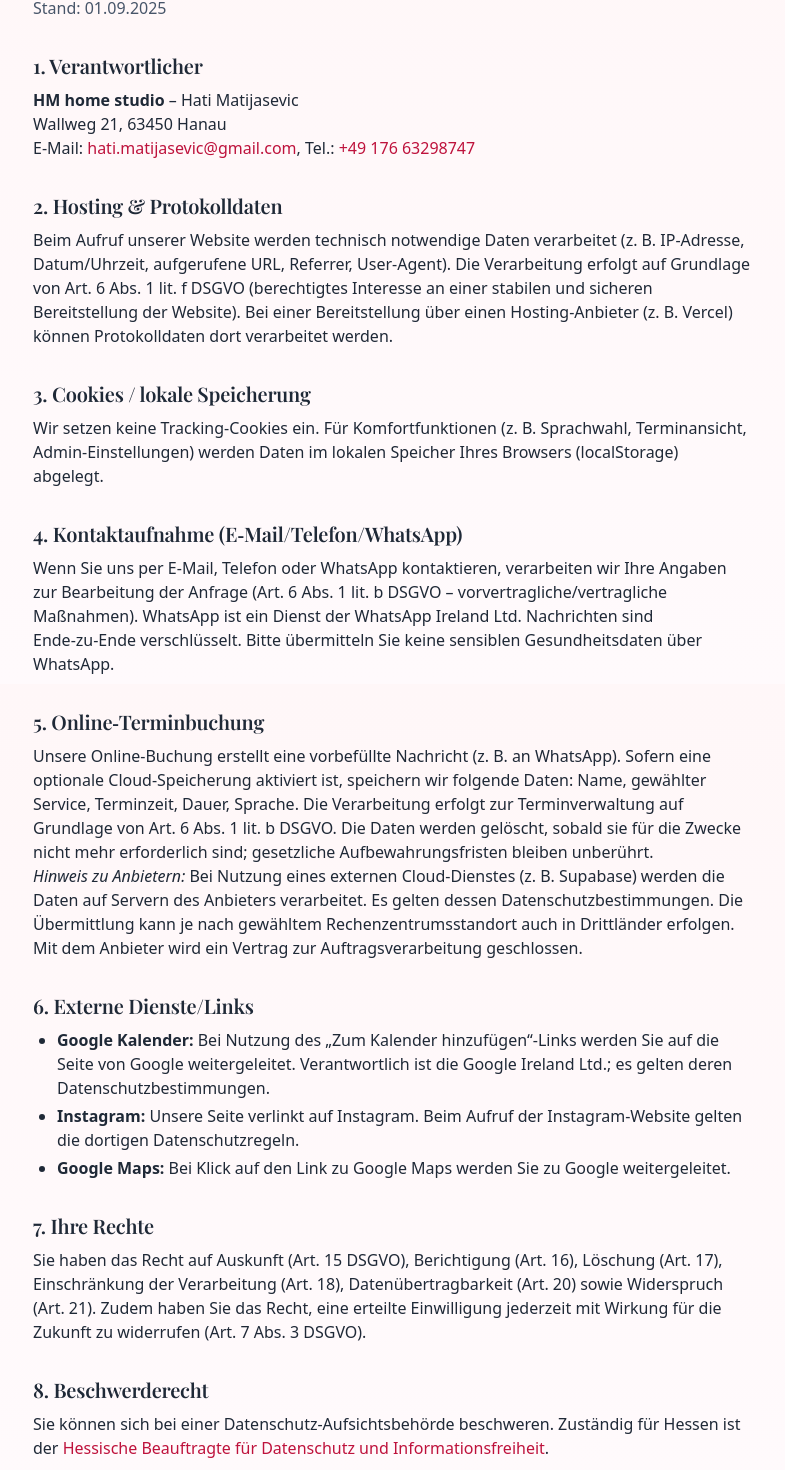
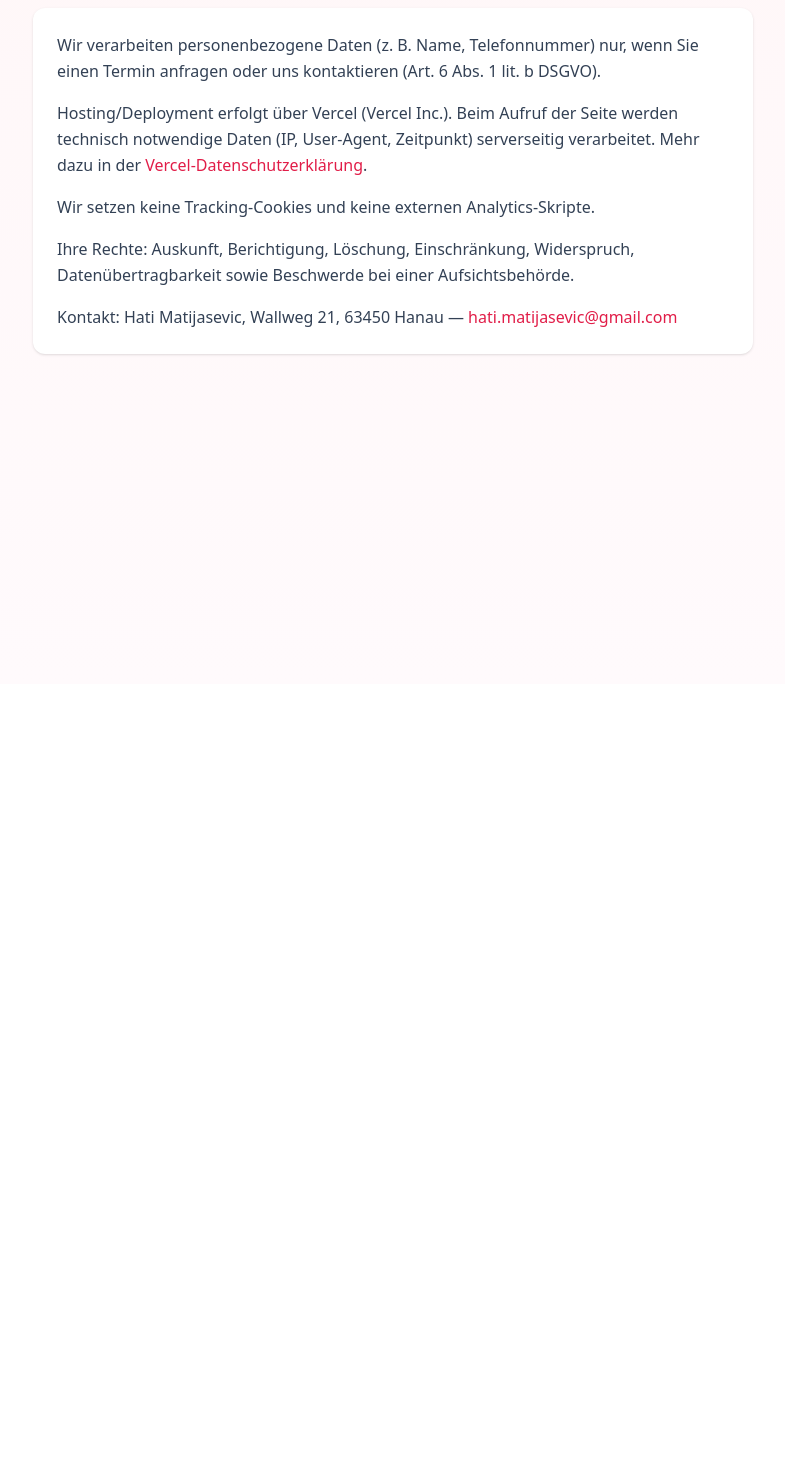
Before and after one commit to Keckec88/hm-home-studio-next, a Next.js app: page /datenschutz in a window 1280 px wide. Shown: the part 116-1586 px from the top of the page, without its empty margins (247-1032 px from the left). After the commit the page ends 800 px from the top, so only its background shows below. Built offline with nearby package versions, Linux system fonts and the light colour scheme.

Commit message:
Add Impressum & Datenschutz

```diff
--- a/app/datenschutz/page.jsx
+++ b/app/datenschutz/page.jsx
@@ -1,82 +1,32 @@
-export const metadata = {
-  title: "Datenschutzerklärung – HM home studio",
-  description: "Datenschutzinformationen gemäß DSGVO",
-};
+export const metadata = { title: "Datenschutz – HM home studio" };
 
-export default function DatenschutzPage(){
+export default function Datenschutz() {
   return (
-    <main className="mx-auto max-w-3xl px-6 py-16 space-y-8">
-      <header>
-        <h1 className="text-4xl font-semibold mb-2">Datenschutzerklärung</h1>
-        <p className="text-slate-600">Stand: 01.09.2025</p>
-      </header>
-
-      <section>
-        <h2 className="text-xl font-semibold mb-2">1. Verantwortlicher</h2>
-        <p><strong>HM home studio</strong> – Hati Matijasevic<br/>Wallweg 21, 63450 Hanau<br/>
-           E-Mail: <a href="mailto:hati.matijasevic@gmail.com" className="text-rose-700">hati.matijasevic@gmail.com</a>,
-           Tel.: <a href="tel:+4917663298747" className="text-rose-700">+49 176 63298747</a></p>
-      </section>
-
-      <section>
-        <h2 className="text-xl font-semibold mb-2">2. Hosting & Protokolldaten</h2>
-        <p>Beim Aufruf unserer Website werden technisch notwendige Daten verarbeitet (z.&nbsp;B. IP‑Adresse, Datum/Uhrzeit, aufgerufene URL,
-        Referrer, User‑Agent). Die Verarbeitung erfolgt auf Grundlage von Art.&nbsp;6 Abs.&nbsp;1 lit.&nbsp;f DSGVO
-        (berechtigtes Interesse an einer stabilen und sicheren Bereitstellung der Website). Bei einer Bereitstellung über einen Hosting‑Anbieter
-        (z.&nbsp;B. Vercel) können Protokolldaten dort verarbeitet werden.</p>
-      </section>
-
-      <section>
-        <h2 className="text-xl font-semibold mb-2">3. Cookies / lokale Speicherung</h2>
-        <p>Wir setzen keine Tracking‑Cookies ein. Für Komfortfunktionen (z.&nbsp;B. Sprachwahl, Terminansicht, Admin‑Einstellungen)
-        werden Daten im lokalen Speicher Ihres Browsers (localStorage) abgelegt.</p>
-      </section>
-
-      <section>
-        <h2 className="text-xl font-semibold mb-2">4. Kontaktaufnahme (E‑Mail/Telefon/WhatsApp)</h2>
-        <p>Wenn Sie uns per E‑Mail, Telefon oder WhatsApp kontaktieren, verarbeiten wir Ihre Angaben zur Bearbeitung der Anfrage
-        (Art.&nbsp;6 Abs.&nbsp;1 lit.&nbsp;b DSGVO – vorvertragliche/vertragliche Maßnahmen). WhatsApp ist ein Dienst der WhatsApp Ireland Ltd.
-        Nachrichten sind Ende‑zu‑Ende verschlüsselt. Bitte übermitteln Sie keine sensiblen Gesundheitsdaten über WhatsApp.</p>
-      </section>
-
-      <section>
-        <h2 className="text-xl font-semibold mb-2">5. Online‑Terminbuchung</h2>
-        <p>Unsere Online‑Buchung erstellt eine vorbefüllte Nachricht (z.&nbsp;B. an WhatsApp). Sofern eine optionale Cloud‑Speicherung
-        aktiviert ist, speichern wir folgende Daten: Name, gewählter Service, Terminzeit, Dauer, Sprache. Die Verarbeitung erfolgt zur
-        Terminverwaltung auf Grundlage von Art.&nbsp;6 Abs.&nbsp;1 lit.&nbsp;b DSGVO. Die Daten werden gelöscht, sobald sie für die
-        Zwecke nicht mehr erforderlich sind; gesetzliche Aufbewahrungsfristen bleiben unberührt.</p>
-        <p><em>Hinweis zu Anbietern:</em> Bei Nutzung eines externen Cloud‑Dienstes (z.&nbsp;B. Supabase) werden die Daten auf Servern des
-        Anbieters verarbeitet. Es gelten dessen Datenschutzbestimmungen. Die Übermittlung kann je nach gewähltem Rechenzentrumsstandort
-        auch in Drittländer erfolgen. Mit dem Anbieter wird ein Vertrag zur Auftragsverarbeitung geschlossen.</p>
-      </section>
-
-      <section>
-        <h2 className="text-xl font-semibold mb-2">6. Externe Dienste/Links</h2>
-        <ul className="list-disc pl-6 space-y-1">
-          <li><strong>Google Kalender:</strong> Bei Nutzung des „Zum Kalender hinzufügen“‑Links werden Sie auf die Seite von Google weitergeleitet.
-          Verantwortlich ist die Google Ireland Ltd.; es gelten deren Datenschutzbestimmungen.</li>
-          <li><strong>Instagram:</strong> Unsere Seite verlinkt auf Instagram. Beim Aufruf der Instagram‑Website gelten die dortigen Datenschutzregeln.</li>
-          <li><strong>Google Maps:</strong> Bei Klick auf den Link zu Google Maps werden Sie zu Google weitergeleitet.</li>
-        </ul>
-      </section>
-
-      <section>
-        <h2 className="text-xl font-semibold mb-2">7. Ihre Rechte</h2>
-        <p>Sie haben das Recht auf Auskunft (Art.&nbsp;15 DSGVO), Berichtigung (Art.&nbsp;16), Löschung (Art.&nbsp;17),
-        Einschränkung der Verarbeitung (Art.&nbsp;18), Datenübertragbarkeit (Art.&nbsp;20) sowie Widerspruch (Art.&nbsp;21).
-        Zudem haben Sie das Recht, eine erteilte Einwilligung jederzeit mit Wirkung für die Zukunft zu widerrufen (Art.&nbsp;7 Abs.&nbsp;3 DSGVO).</p>
-      </section>
-
-      <section>
-        <h2 className="text-xl font-semibold mb-2">8. Beschwerderecht</h2>
-        <p>Sie können sich bei einer Datenschutz‑Aufsichtsbehörde beschweren. Zuständig für Hessen ist der
-          <a className="text-rose-700" href="https://datenschutz.hessen.de/" target="_blank" rel="noreferrer"> Hessische Beauftragte für Datenschutz und Informationsfreiheit</a>.</p>
-      </section>
-
-      <section>
-        <h2 className="text-xl font-semibold mb-2">9. Sicherheit</h2>
-        <p>Wir nutzen technische und organisatorische Maßnahmen (z.&nbsp;B. TLS/SSL), um Ihre Daten zu schützen und passen diese laufend an den Stand der Technik an.</p>
-      </section>
+    <main className="mx-auto max-w-3xl px-6 py-16">
+      <h1 className="text-3xl font-semibold mb-6">Datenschutzerklärung</h1>
+      <div className="space-y-4 text-slate-700 leading-relaxed bg-white p-6 rounded-xl shadow">
+        <p>
+          Wir verarbeiten personenbezogene Daten (z. B. Name, Telefonnummer) nur,
+          wenn Sie einen Termin anfragen oder uns kontaktieren (Art. 6 Abs. 1 lit. b DSGVO).
+        </p>
+        <p>
+          Hosting/Deployment erfolgt über Vercel (Vercel Inc.). Beim Aufruf der Seite werden
+          technisch notwendige Daten (IP, User-Agent, Zeitpunkt) serverseitig verarbeitet.
+          Mehr dazu in der{" "}
+          <a className="text-rose-600" href="https://vercel.com/legal/privacy" target="_blank" rel="noreferrer">
+            Vercel-Datenschutzerklärung
+          </a>.
+        </p>
+        <p>Wir setzen keine Tracking-Cookies und keine externen Analytics-Skripte.</p>
+        <p>
+          Ihre Rechte: Auskunft, Berichtigung, Löschung, Einschränkung, Widerspruch,
+          Datenübertragbarkeit sowie Beschwerde bei einer Aufsichtsbehörde.
+        </p>
+        <p>
+          Kontakt: Hati Matijasevic, Wallweg 21, 63450 Hanau —
+          <a className="text-rose-600" href="mailto:hati.matijasevic@gmail.com"> hati.matijasevic@gmail.com</a>
+        </p>
+      </div>
     </main>
   );
 }
--- a/app/impressum/page.jsx
+++ b/app/impressum/page.jsx
@@ -1,62 +1,22 @@
-export const metadata = {
-  title: "Impressum – HM home studio",
-  description: "Impressum nach § 5 TMG für HM home studio",
-};
+export const metadata = { title: "Impressum – HM home studio" };
 
-export default function ImpressumPage(){
+export default function Impressum() {
   return (
     <main className="mx-auto max-w-3xl px-6 py-16">
-      <h1 className="text-4xl font-semibold mb-6">Impressum</h1>
-
-      <section className="space-y-2 mb-8">
-        <h2 className="text-xl font-semibold">Angaben gemäß § 5 TMG</h2>
+      <h1 className="text-3xl font-semibold mb-6">Impressum</h1>
+      <div className="space-y-4 text-slate-700 leading-relaxed bg-white p-6 rounded-xl shadow">
         <p><strong>HM home studio</strong><br/>Hati Matijasevic<br/>Wallweg 21<br/>63450 Hanau</p>
-        <p>Telefon: <a href="tel:+4917663298747" className="text-rose-700">+49 176 63298747</a><br/>
-           E-Mail: <a href="mailto:hati.matijasevic@gmail.com" className="text-rose-700">hati.matijasevic@gmail.com</a></p>
-        <p>Kleinunternehmer nach § 19 UStG: Es wird keine Umsatzsteuer ausgewiesen.</p>
-      </section>
-
-      <section className="mb-8">
-        <h2 className="text-xl font-semibold">Verantwortlich für den Inhalt (§ 18 Abs. 2 MStV)</h2>
-        <p>Hati Matijasevic, Wallweg 21, 63450 Hanau</p>
-      </section>
-
-      <section className="mb-8">
-        <h2 className="text-xl font-semibold">EU‑Streitschlichtung</h2>
-        <p>Die Europäische Kommission stellt eine Plattform zur Online‑Streitbeilegung (OS) bereit:{" "}
-          <a className="text-rose-700" href="https://ec.europa.eu/consumers/odr" target="_blank" rel="noreferrer">
-            https://ec.europa.eu/consumers/odr
-          </a>.
-          Wir sind nicht verpflichtet und nicht bereit, an einem Streitbeilegungsverfahren vor einer Verbraucherschlichtungsstelle teilzunehmen.
+        <p>
+          E-Mail: <a className="text-rose-600" href="mailto:hati.matijasevic@gmail.com">hati.matijasevic@gmail.com</a><br/>
+          Telefon: <a className="text-rose-600" href="tel:+4917663298747">+49 176 63298747</a>
         </p>
-      </section>
-
-      <section className="mb-8">
-        <h2 className="text-xl font-semibold">Haftung für Inhalte</h2>
-        <p>Als Diensteanbieter sind wir gemäß § 7 Abs. 1 TMG für eigene Inhalte auf diesen Seiten nach den allgemeinen Gesetzen verantwortlich.
-        Nach §§ 8 bis 10 TMG sind wir jedoch nicht verpflichtet, übermittelte oder gespeicherte fremde Informationen zu überwachen
-        oder nach Umständen zu forschen, die auf eine rechtswidrige Tätigkeit hinweisen. Verpflichtungen zur Entfernung oder Sperrung der
-        Nutzung von Informationen nach den allgemeinen Gesetzen bleiben hiervon unberührt.</p>
-      </section>
-
-      <section className="mb-8">
-        <h2 className="text-xl font-semibold">Haftung für Links</h2>
-        <p>Unser Angebot enthält Links zu externen Websites Dritter, auf deren Inhalte wir keinen Einfluss haben.
-        Deshalb können wir für diese fremden Inhalte auch keine Gewähr übernehmen. Für die Inhalte der verlinkten Seiten
-        ist stets der jeweilige Anbieter oder Betreiber der Seiten verantwortlich.</p>
-      </section>
-
-      <section className="mb-2">
-        <h2 className="text-xl font-semibold">Urheberrecht</h2>
-        <p>Die durch die Seitenbetreiber erstellten Inhalte und Werke auf diesen Seiten unterliegen dem deutschen Urheberrecht.
-        Beiträge Dritter sind als solche gekennzeichnet. Die Vervielfältigung, Bearbeitung, Verbreitung und jede Art der Verwertung
-        außerhalb der Grenzen des Urheberrechtes bedürfen der schriftlichen Zustimmung des jeweiligen Autors bzw. Erstellers.</p>
-      </section>
-
-      <section className="mb-2">
-        <h2 className="text-xl font-semibold">Bildnachweise</h2>
-        <p>Eigene Bilder, sofern nicht anders angegeben.</p>
-      </section>
+        <p>Umsatzsteuer gemäß § 19 UStG nicht erhoben (Kleinunternehmerregelung).</p>
+        <p>Inhaltlich Verantwortliche: Hati Matijasevic.</p>
+        <p>
+          Haftung für Inhalte: Sorgfältig gepflegt, dennoch ohne Gewähr für Vollständigkeit/Richtigkeit.
+          Externe Links: Für Inhalte verlinkter Seiten sind ausschließlich deren Betreiber verantwortlich.
+        </p>
+      </div>
     </main>
   );
 }
```
